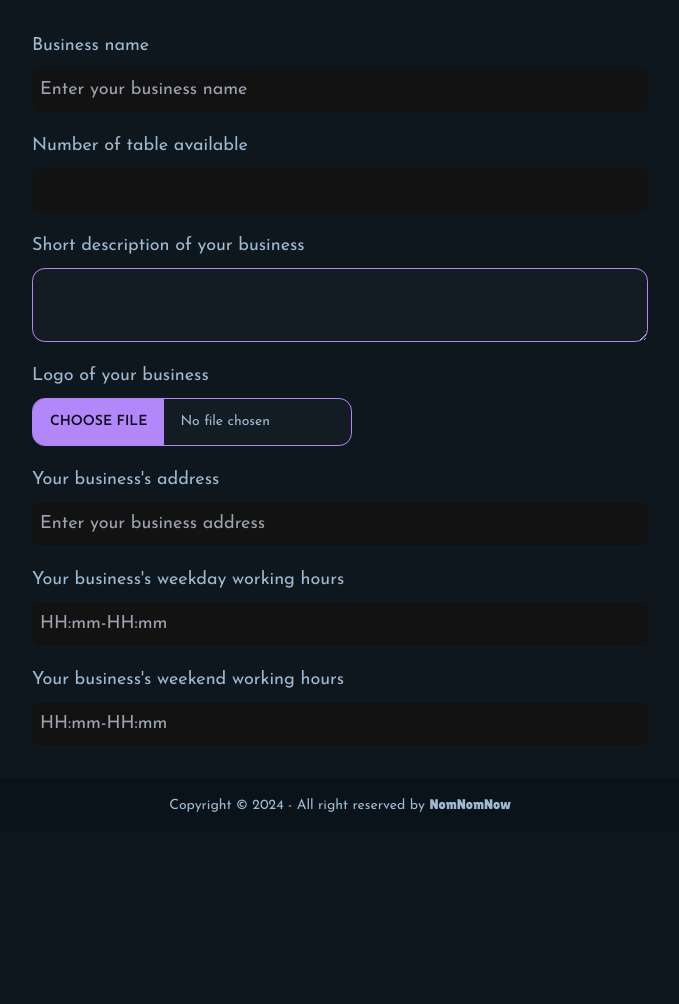
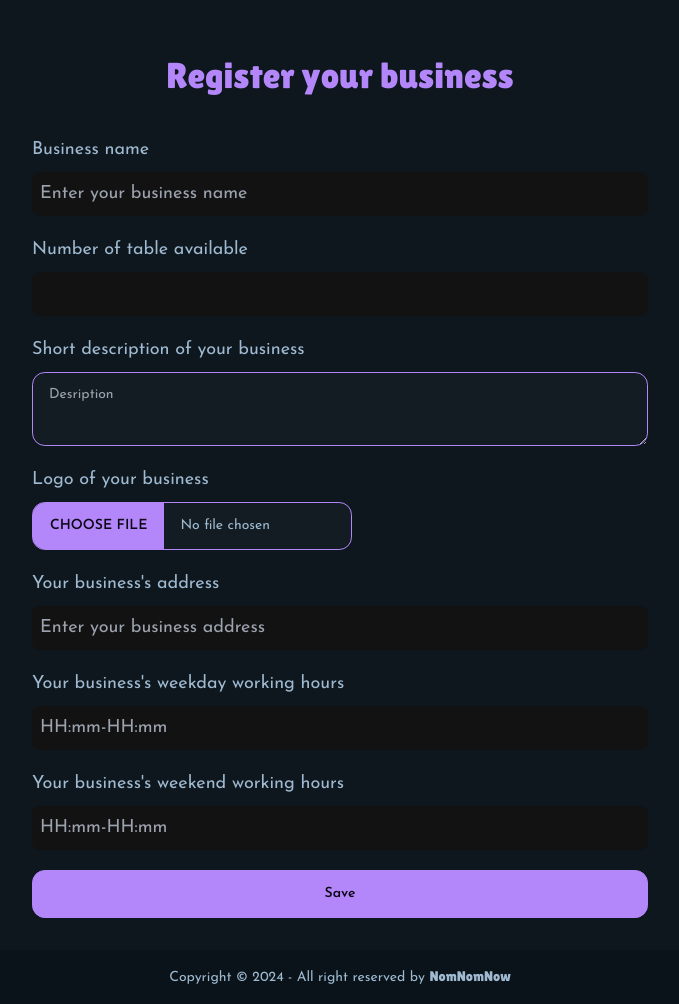
Before and after one commit to hazelngn/NomNomNow, a CodeIgniter 4 app: template app/Views/signup.php in a window 1280 px wide. Shown: the part 64-1068 px from the top of the page, without its empty margins (300-979 px from the left). Before the commit the page ends 876 px from the top, so only its background shows below. Run offline with PHP 8.4 and a stand-in for CodeIgniter, Linux system fonts and the light colour scheme; the template is opened without the code that fills it, so the values that code supplies are empty; some libraries are stand-ins or nearby versions; some web fonts are replaced.

Commit message:
Business Signup, minor fixing image size limit

```diff
--- a/app/Controllers/Auth.php
+++ b/app/Controllers/Auth.php
@@ -59,6 +59,8 @@ class Auth extends BaseController
 
         if (!$user) {
             // If the user doesn't exist, create a new user with the info from Google
+            $newUser = TRUE;
+
             $newData = [
                 'username' => 'google user',
                 'password' => 'google password',
@@ -85,6 +87,9 @@ class Auth extends BaseController
         if (session()->get('usertype') == 'admin') {
             return redirect()->to('/admin');
         } else {
+            if (isset($newUser)) {
+                return redirect()->to('business_signup');
+            }
             return redirect()->to('/' . session()->get('userId') . '/');
         }
     }
--- a/app/Controllers/FileUploadController.php
+++ b/app/Controllers/FileUploadController.php
@@ -34,7 +34,7 @@ class FileUploadController extends Controller
 
             return $this->response->setJSON(['data' => $newName]);
         } else {
-            return $this->response->setJSON(['data' => false]);
+            return $this->response->setJSON(['success' => false, 'message' => 'File too big']);
         }
     }
 }
--- a/app/Views/menu_view.php
+++ b/app/Views/menu_view.php
@@ -5,7 +5,7 @@
         <h3 class="text-lg md:text-2xl">
             View menu <?= $menu['name'] ?>
         </h3>
-        <a href="<?= base_url("menu/addedit/1") ?>"><i class="text-accent text-lg md:text-2xl fa-solid fa-pen-to-square"></i></a>
+        <a href="<?= base_url("menu/addedit/" . $menu['id']) ?>"><i class="text-accent text-lg md:text-2xl fa-solid fa-pen-to-square"></i></a>
     </section>
 
     <?php include 'templates/menu_temp.php' ?>
--- a/app/Views/signup.php
+++ b/app/Views/signup.php
@@ -8,54 +8,28 @@
     <?php include "helpers/api_calls.php" ?>
     <script>
         const businessInfo = document.querySelector("#business_info")
-        const businessFormTemplate = document.querySelector("#business_form");
-        const businessForm = businessFormTemplate.cloneNode(true);
-        businessForm.id = "businessForEdit";
+        const businessForm = document.querySelector("#business_form");
+        businessForm.id = "business_signup";
 
-
-        function renderModal() {
-            const dialog = document.createElement("dialog");
-            dialog.classList.add("modal");
-            dialog.id = "businessFormModal";
-
+        // header
         const formHeader = businessForm.querySelector("h4");
-            formHeader.className = "text-center font-sub-header text-accent text-xl md:text-2xl";
-            formHeader.innerText = "Edit your business information";
-
-            const modalContainer = document.createElement("div");
-            modalContainer.className = "modal-box md:6/1 md:max-w-xl lg:w-8/12 lg:max-w-3xl p-7";
+        formHeader.className = "text-center font-sub-header text-accent text-2xl md:text-4xl mt-5 md:mt-11 mb-3 md:mb-5";
+        formHeader.innerText = "Register your business";
 
         const saveBtn = document.createElement("input");
         saveBtn.id = "saveBtn";
         saveBtn.classList.add("btn", "btn-accent");
         saveBtn.type = "submit";
         saveBtn.value = "Save"
-            saveBtn.addEventListener("click", (e) => editForm(e))
-            // <input id="submitBtn" class="btn btn-accent" type="submit" value="Save">
+        saveBtn.addEventListener("click", (e) => submitForm(e))
         businessForm.append(saveBtn);
 
-            const closeModalForm = document.querySelector("#close_modal_form").content.cloneNode(true).children[0];
-            modalContainer.appendChild(closeModalForm);
-            modalContainer.appendChild(businessForm);
-
-
-            const formInputs = modalContainer.querySelectorAll("input");
-            const formTextarea = modalContainer.querySelector("textarea");
-            formInputs.forEach(input => input.removeAttribute("disabled"))
-            formTextarea.removeAttribute("disabled");
-
-            dialog.appendChild(modalContainer);
-            businessInfo.appendChild(dialog);
-        }
-
-        async function editForm(e) {
+        async function submitForm(e) {
             e.preventDefault();
-            const businessFormModal = document.querySelector("#businessFormModal");
-
             if (businessForm.reportValidity()) {
                 const formData = new FormData(businessForm);
                 const data = Object.fromEntries(formData.entries());
-                const file = businessFormModal.querySelector("#logo").files[0];
+                const file = businessForm.querySelector("#logo").files[0];
 
                 if (file) {
                     const uploadFile = new FormData();
@@ -71,17 +45,13 @@
                     delete data['logo']
                 }
 
-                const result = await update("businesses", data)
+                const result = await add("businesses", data)
                 console.log(result);
 
-                businessFormModal.close();
                 // client side rendering not implemented
-                location.reload();
+                location.replace("<?= base_url('/') ?>");
             };
         }
 
-        renderModal();
-
-
     </script>
 <?= $this->endSection(); ?>
--- a/app/Views/templates/business_form.php
+++ b/app/Views/templates/business_form.php
@@ -3,7 +3,7 @@
         <button id="close_modal" class="btn btn-sm btn-circle btn-ghost absolute right-2 top-2">✕</button>
     </form>
 </template>
-<form id="business_form" class="flex flex-col gap-5">
+<form id="business_form" class="flex flex-col gap-5" action="POST">
     <!-- Add some context where this shows and not, using aria-label,.... -->
     <h4></h4>
     <div class="flex flex-col gap-2">
@@ -16,8 +16,13 @@
     </div>
     <div class="flex flex-col gap-2">
         <label for="description">Short description of your business</label>
-        <textarea id="description" name="description" class="textarea textarea-accent" placeholder="Desription"  <?= isset($business) ? 'disabled' : '' ?> ><?= isset($business) ? $business['description'] : "" ?>
-        </textarea>
+        <textarea
+            id="description"
+            name="description"
+            class="textarea textarea-accent"
+            placeholder="Desription"
+            <?= isset($business) ? 'disabled' : '' ?>
+        ><?= isset($business) ? $business['description'] : "" ?></textarea>
     </div>
     <div class="flex flex-col gap-2">
         <label for="logo">Logo of your business</label>
--- a/app/Views/templates/components/item_card.php
+++ b/app/Views/templates/components/item_card.php
@@ -1,7 +1,7 @@
 <template id="item-card">
-    <section class="flex flex-row p-3 md:p-4 rounded-3xl bg-neutral items-center md:flex-col md:w-5/12 lg:w-4/12 md:grow-0" >
+    <section class="flex flex-row p-3 gap-3 md:p-4 rounded-3xl bg-neutral items-center md:flex-col md:w-5/12 lg:w-4/12 md:grow-0" >
         <section class="w-6/12 h-fit md:w-full sm:p-3">
-            <img id="item-img" class="w-2/3 m-auto lg:w-2/5" alt="">
+            <img id="item-img" class="w-full m-auto" alt="">
         </section>
         <section class="flex flex-col gap-3 w-full md:text-lg">
             <section class="flex flex-row items-baseline justify-between">
--- a/app/Views/templates/components/item_form_details.php
+++ b/app/Views/templates/components/item_form_details.php
@@ -37,7 +37,7 @@
                 </div>
                 <div class="flex flex-col gap-2">
                     <label class="font-bold" for="price">Price</label>
-                    <input type="number" name="price" id="price" class="p-2 rounded-lg" required>
+                    <input type="number" min="0" name="price" id="price" class="p-2 rounded-lg" required>
                 </div>
                 <div class="flex flex-col gap-2">
                     <label class="font-bold" for="item_img">Image</label>
```
Also changed, not shown: app/Views/templates/menu_skeleton.php (+10 -4 lines). Lines whose indentation alone changed are shown as unchanged.
